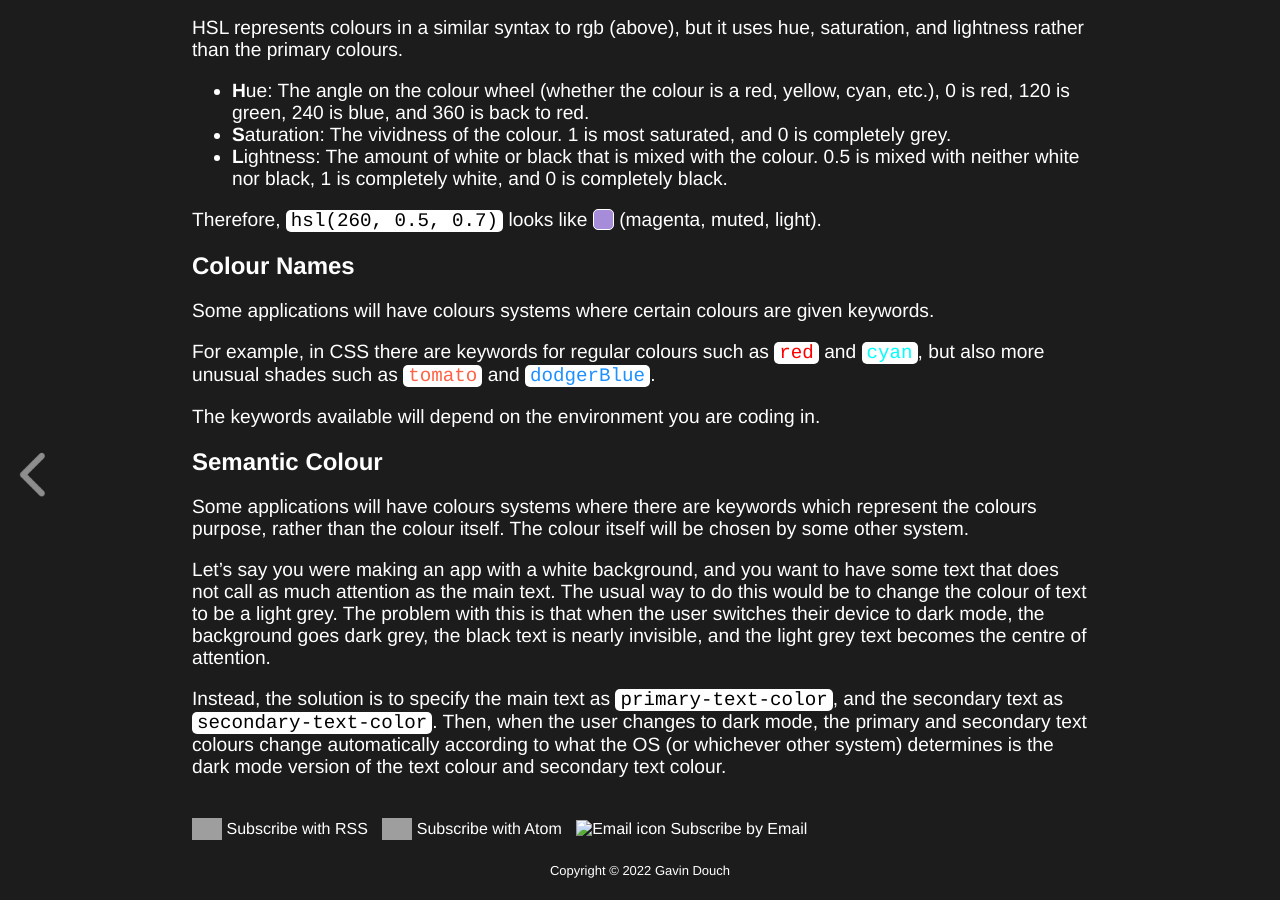
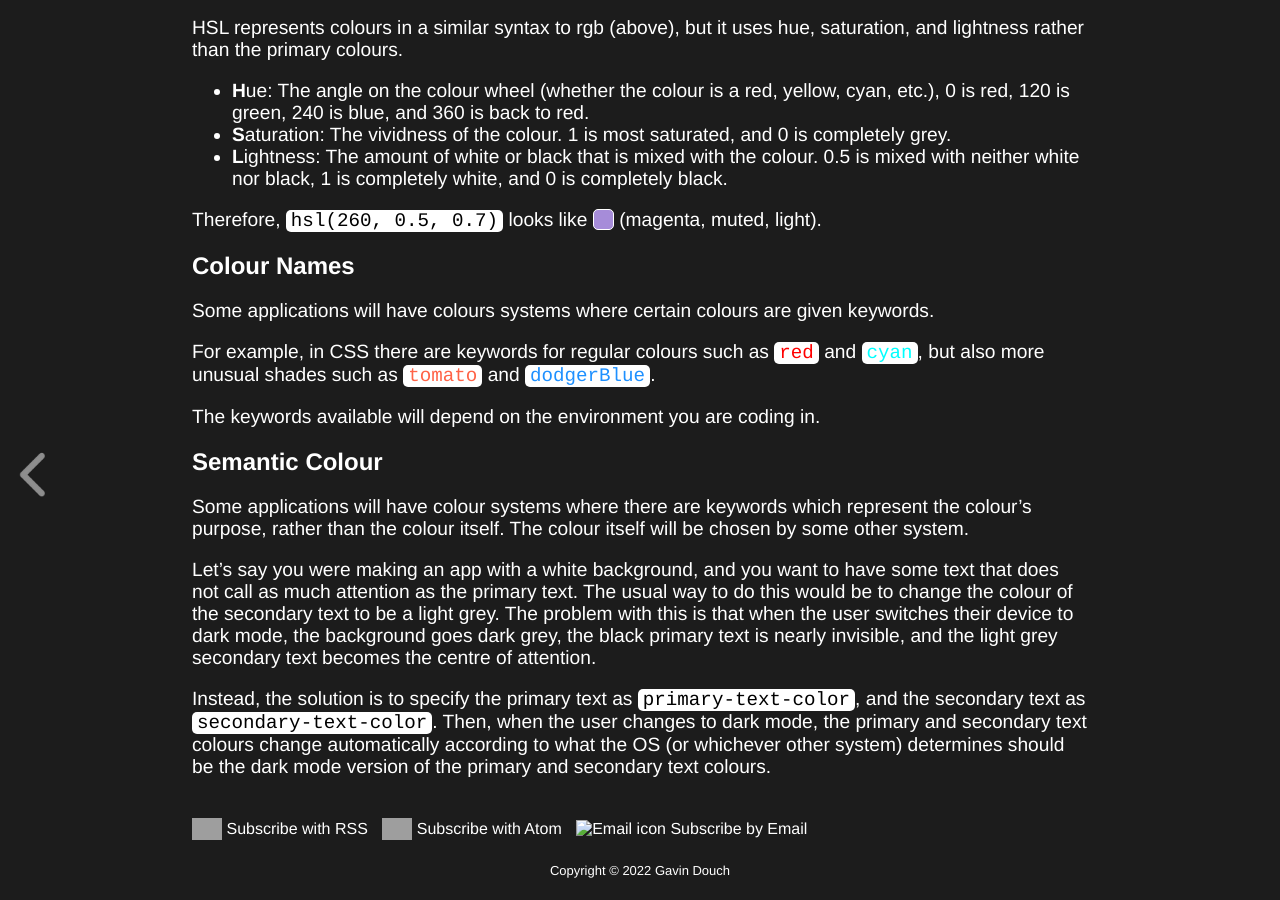
Before and after one commit to Coedice/website, a Jekyll site: the page built from _posts/2022-01-30-colour-encoding-systems.md, in a window 1280 px wide and 900 px high, scrolled down 1961 px. Built offline with Jekyll 4.4.1, drawn with Linux system fonts in a browser that asks for light colours; comment, search, counter and statistics services are not loaded; grey boxes are pictures that could not be loaded.

Commit message:
Fix typos and clarified

```diff
--- a/_posts/2022-01-30-colour-encoding-systems.md
+++ b/_posts/2022-01-30-colour-encoding-systems.md
@@ -69,8 +69,8 @@ For example, in CSS there are keywords for regular colours such as <span class="
 The keywords available will depend on the environment you are coding in.
 
 ## Semantic Colour
-Some applications will have colours systems where there are keywords which represent the colours purpose, rather than the colour itself. The colour itself will be chosen by some other system.
+Some applications will have colour systems where there are keywords which represent the colour's purpose, rather than the colour itself. The colour itself will be chosen by some other system.
 
-Let's say you were making an app with a white background, and you want to have some text that does not call as much attention as the main text. The usual way to do this would be to change the colour of text to be a light grey. The problem with this is that when the user switches their device to dark mode, the background goes dark grey, the black text is nearly invisible, and the light grey text becomes the centre of attention.
+Let's say you were making an app with a white background, and you want to have some text that does not call as much attention as the primary text. The usual way to do this would be to change the colour of the secondary text to be a light grey. The problem with this is that when the user switches their device to dark mode, the background goes dark grey, the black primary text is nearly invisible, and the light grey secondary text becomes the centre of attention.
 
-Instead, the solution is to specify the main text as <span class="colorCode">primary-text-color</span>, and the secondary text as <span class="colorCode">secondary-text-color</span>. Then, when the user changes to dark mode, the primary and secondary text colours change automatically according to what the OS (or whichever other system) determines is the dark mode version of the text colour and secondary text colour.
+Instead, the solution is to specify the primary text as <span class="colorCode">primary-text-color</span>, and the secondary text as <span class="colorCode">secondary-text-color</span>. Then, when the user changes to dark mode, the primary and secondary text colours change automatically according to what the OS (or whichever other system) determines should be the dark mode version of the primary and secondary text colours.
```
